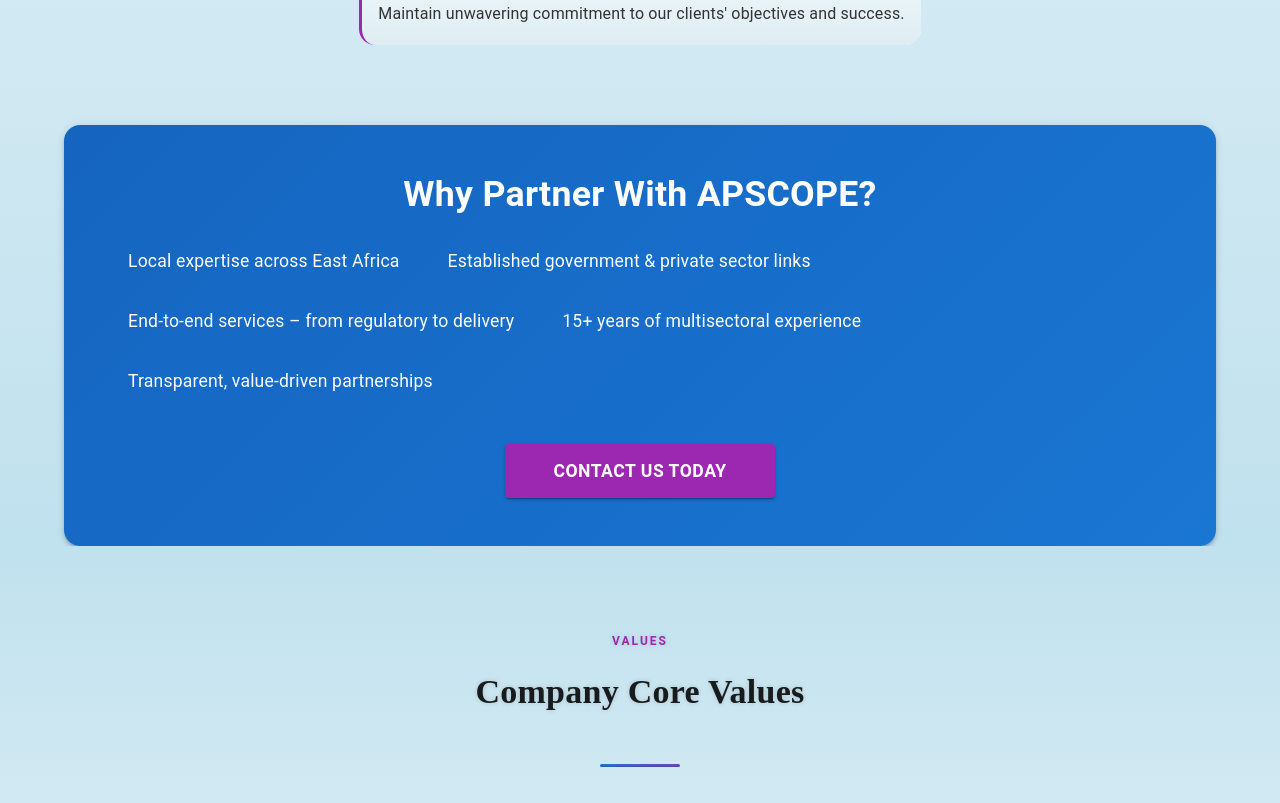
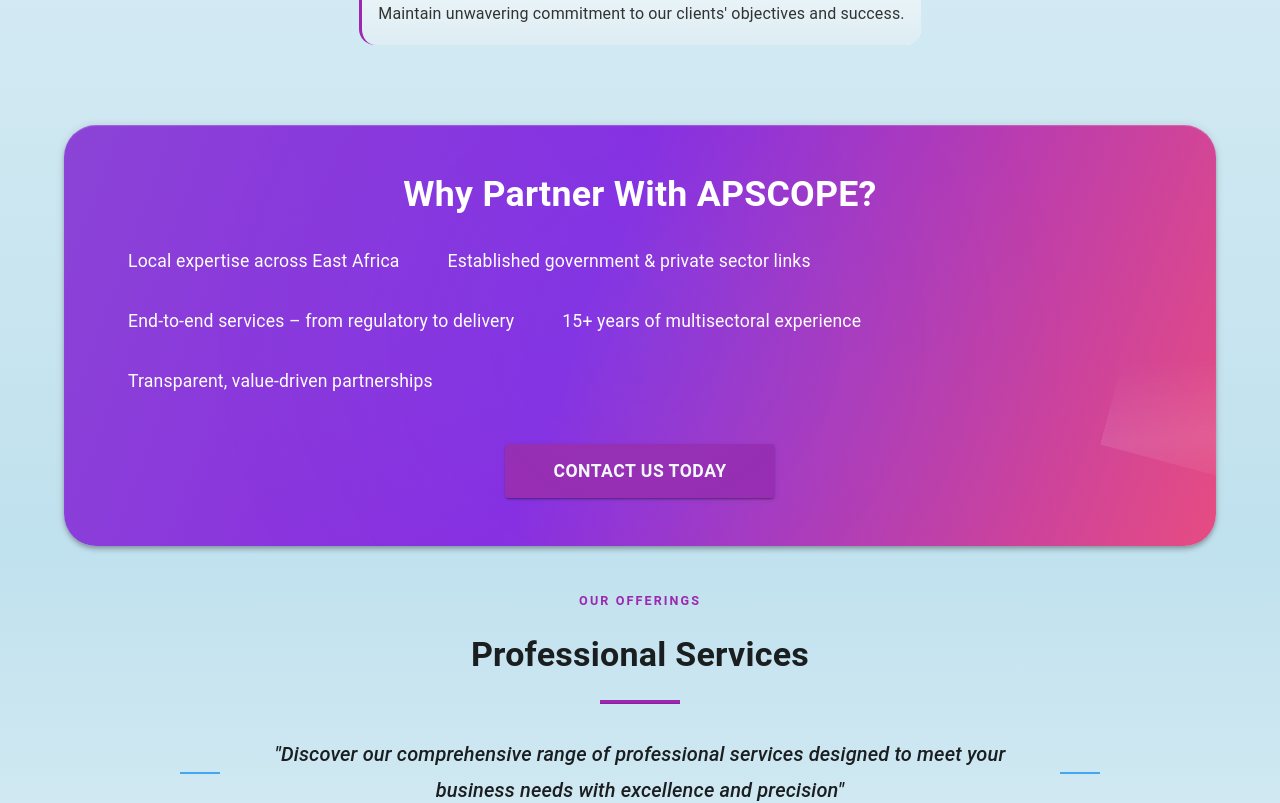
Before and after one commit to GeorgeSamuelOdhiambo/apscope-limited, a React (Create React App) app: page / in a window 1280 px wide. Shown: the part 2140-2943 px from the top of the page. Built offline with nearby package versions, Linux system fonts and the light colour scheme; some icons are missing.

Commit message:
add some fix

```diff
--- a/src/App.js
+++ b/src/App.js
@@ -41,8 +41,8 @@
     >
       <HeroSection />
       <CompanyProfile />
+      <Services />
       <Values />
-      <Services />
       {/* <Directors /> */}
       {/* <AddressSection /> */}
       <ContactForm />
--- a/src/components/CompanyProfile.jsx
+++ b/src/components/CompanyProfile.jsx
@@ -448,11 +448,55 @@
             elevation={3}
             sx={{
               p: 6,
-              background: `linear-gradient(135deg, ${theme.palette.primary.dark} 0%, ${theme.palette.primary.main} 100%)`,
+              background: ` linear-gradient(110deg,rgb(139, 68, 214) 0%, #8a2be2 45%,rgb(230, 76, 129) 100%),
+              radial-gradient(circle at 20% 80%,
+              rgba(255,255,255,0.3) 0%, transparent 40%)`,
               color: theme.palette.primary.contrastText,
-              borderRadius: theme.shape.borderRadius,
+              borderRadius: theme.shape.borderRadius * 2,
               position: "relative",
               overflow: "hidden",
+              transition: "all 0.4s cubic-bezier(0.16, 1, 0.3, 1)",
+              transform: "translateY(0)",
+              boxShadow: `${theme.shadows[4]}, inset 0 1px 1px rgba(255,255,255,0.2)`,
+              "&:hover": {
+                transform: "translateY(-4px)",
+                boxShadow: `${theme.shadows[8]}, inset 0 1px 1px rgba(255,255,255,0.3)`,
+                "&::after": {
+                  opacity: 0.15,
+                },
+              },
+              "&::before": {
+                content: '""',
+                position: "absolute",
+                top: "-50%",
+                left: "-50%",
+                right: "-50%",
+                bottom: "-50%",
+                background: `linear-gradient(to bottom right,rgba(255,255,255,0) 45%,rgba(255,255,255,0.1) 50%,rgba(255,255,255,0) 55%)`,
+                transform: "rotate(15deg)",
+                animation: "shimmer 8s infinite linear",
+                pointerEvents: "none",
+              },
+              "&::after": {
+                content: '""',
+                position: "absolute",
+                top: 0,
+                left: 0,
+                right: 0,
+                bottom: 0,
+                background: `radial-gradient(circle at center, ${theme.palette.primary.light} 0%, transparent 70%)`,
+                opacity: 0.1,
+                transition: "opacity 0.4s ease",
+                pointerEvents: "none",
+              },
+              "@keyframes shimmer": {
+                "0%": {
+                  transform: "translateX(-100%) rotate(15deg)",
+                },
+                "100%": {
+                  transform: "translateX(100%) rotate(15deg)",
+                },
+              },
             }}
           >
             <Typography
--- a/src/components/Services.jsx
+++ b/src/components/Services.jsx
@@ -111,7 +111,7 @@
         pb: 10,
         pt: 5,
         backgroundColor: "#f9f9f9",
-        backgroundImage: "linear-gradient(to bottom, #ffffff,rgb(192, 225, 238))",
+        backgroundImage: "linear-gradient(to top, #ffffff,rgb(192, 225, 238))",
       }}
     >
       <Container maxWidth="lg">
--- a/src/components/Values.jsx
+++ b/src/components/Values.jsx
@@ -151,7 +151,8 @@
     <Box
       id="values"
       sx={{
-        py: 10,
+        pt: 5,
+        pb: 10,
         position: "relative",
         overflow: "hidden",
         "&:before": {
@@ -173,7 +174,8 @@
           pointerEvents: "none",
         },
         backgroundColor: "#f9f9f9",
-        backgroundImage: "linear-gradient(to top, #ffffff,rgb(192, 225, 238))",
+        backgroundImage:
+          "linear-gradient(to bottom, #ffffff,rgb(192, 225, 238))",
       }}
     >
       <>
```
Also changed, not shown: 1 other file (tests, documents, lock files or other folders).
